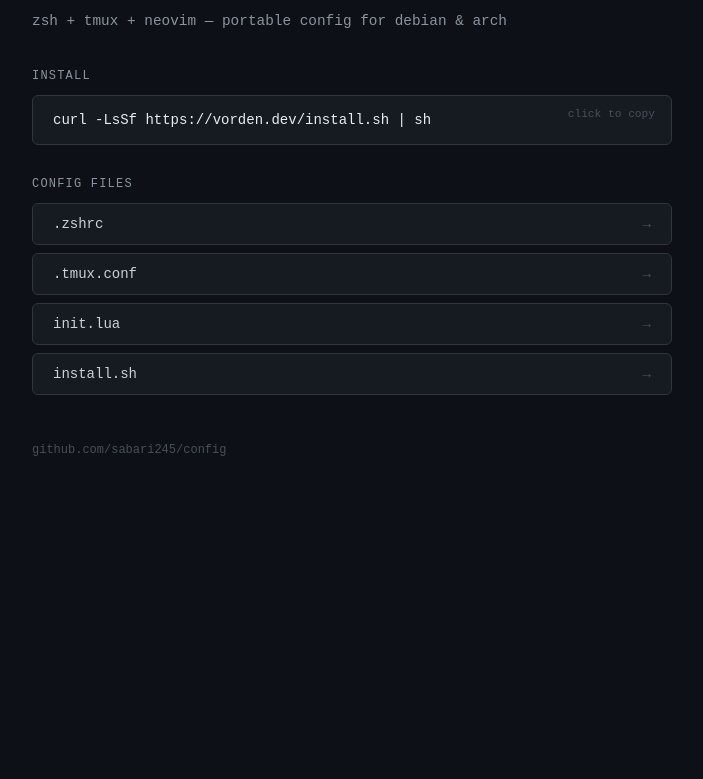
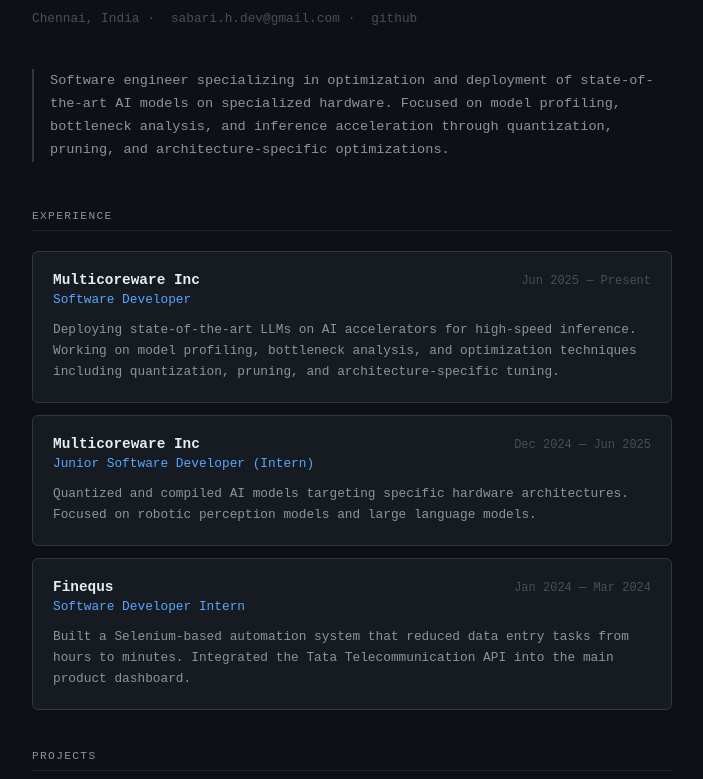
Before and after one commit to sabari245/config, a plain HTML site: page index.html in a window 1280 px wide. Shown: the part 183-962 px from the top of the page, without its empty margins (288-991 px from the left). Before the commit the page ends 800 px from the top, so only its background shows below. Drawn offline with Linux system fonts and the light colour scheme.

Commit message:
Add portfolio homepage, move dotfiles to subpage

```diff
--- a/index.html
+++ b/index.html
@@ -3,7 +3,7 @@
 <head>
     <meta charset="UTF-8">
     <meta name="viewport" content="width=device-width, initial-scale=1.0">
-    <title>vorden.dev</title>
+    <title>Sabari H</title>
     <style>
         * { margin: 0; padding: 0; box-sizing: border-box; }
         body {
@@ -11,158 +11,231 @@
             background: #0d1117;
             color: #c9d1d9;
             min-height: 100vh;
-            display: flex;
-            align-items: center;
-            justify-content: center;
             padding: 2rem;
         }
-        .container {
+        .page {
             max-width: 640px;
-            width: 100%;
+            margin: 0 auto;
+            padding-top: 2rem;
         }
+
+        /* Nav */
+        nav {
+            display: flex;
+            gap: 1.5rem;
+            margin-bottom: 3rem;
+            font-size: 0.85rem;
+        }
+        nav a {
+            color: #484f58;
+            text-decoration: none;
+            transition: color 0.2s;
+        }
+        nav a:hover, nav a.active { color: #58a6ff; }
+
+        /* Header */
+        .header { margin-bottom: 2.5rem; }
         h1 {
+            color: #e6edf3;
+            font-size: 1.6rem;
+            font-weight: 600;
+            margin-bottom: 0.35rem;
+        }
+        .title {
             color: #58a6ff;
-            font-size: 1.5rem;
-            margin-bottom: 0.5rem;
+            font-size: 0.95rem;
+            margin-bottom: 0.75rem;
         }
-        .subtitle {
+        .contact {
+            color: #484f58;
+            font-size: 0.8rem;
+            line-height: 1.6;
+        }
+        .contact a {
+            color: #484f58;
+            text-decoration: none;
+            transition: color 0.2s;
+        }
+        .contact a:hover { color: #58a6ff; }
+        .contact span { margin: 0 0.5rem; }
+
+        /* Summary */
+        .summary {
             color: #8b949e;
-            font-size: 0.9rem;
-            margin-bottom: 2.5rem;
+            font-size: 0.85rem;
+            line-height: 1.7;
+            margin-bottom: 3rem;
+            border-left: 2px solid #30363d;
+            padding-left: 1rem;
         }
-        .section {
-            margin-bottom: 2rem;
-        }
+
+        /* Sections */
+        .section { margin-bottom: 2.5rem; }
         .label {
             color: #8b949e;
-            font-size: 0.75rem;
+            font-size: 0.7rem;
             text-transform: uppercase;
-            letter-spacing: 0.1em;
-            margin-bottom: 0.75rem;
+            letter-spacing: 0.12em;
+            margin-bottom: 1.25rem;
+            padding-bottom: 0.5rem;
+            border-bottom: 1px solid #21262d;
         }
-        .code-block {
+
+        /* Experience cards */
+        .card {
             background: #161b22;
             border: 1px solid #30363d;
             border-radius: 6px;
-            padding: 1rem 1.25rem;
-            font-size: 0.875rem;
-            color: #e6edf3;
-            position: relative;
-            cursor: pointer;
+            padding: 1.25rem;
+            margin-bottom: 0.75rem;
             transition: border-color 0.2s;
         }
-        .code-block:hover {
-            border-color: #58a6ff;
-        }
-        .code-block .copy-hint {
-            position: absolute;
-            top: 0.75rem;
-            right: 1rem;
-            color: #484f58;
-            font-size: 0.7rem;
-            transition: color 0.2s;
-        }
-        .code-block:hover .copy-hint {
-            color: #58a6ff;
-        }
-        .files {
+        .card:hover { border-color: #58a6ff; }
+        .card-header {
             display: flex;
-            flex-direction: column;
+            justify-content: space-between;
+            align-items: baseline;
+            margin-bottom: 0.25rem;
+            flex-wrap: wrap;
             gap: 0.5rem;
         }
-        .file-link {
-            display: flex;
-            justify-content: space-between;
-            align-items: center;
-            background: #161b22;
-            border: 1px solid #30363d;
-            border-radius: 6px;
-            padding: 0.75rem 1.25rem;
-            color: #c9d1d9;
-            text-decoration: none;
-            font-size: 0.875rem;
-            transition: border-color 0.2s;
+        .card-company {
+            color: #e6edf3;
+            font-size: 0.9rem;
+            font-weight: 600;
         }
-        .file-link:hover {
-            border-color: #58a6ff;
-            color: #58a6ff;
-        }
-        .file-link .arrow {
-            color: #484f58;
-            transition: color 0.2s;
-        }
-        .file-link:hover .arrow {
-            color: #58a6ff;
-        }
-        .footer {
-            margin-top: 3rem;
+        .card-date {
             color: #484f58;
             font-size: 0.75rem;
+            white-space: nowrap;
         }
-        .footer a {
-            color: #484f58;
-            text-decoration: none;
+        .card-role {
+            color: #58a6ff;
+            font-size: 0.8rem;
+            margin-bottom: 0.75rem;
         }
-        .footer a:hover {
+        .card-body {
+            color: #8b949e;
+            font-size: 0.8rem;
+            line-height: 1.65;
+        }
+
+        /* Project cards */
+        .project-title {
+            color: #e6edf3;
+            font-size: 0.9rem;
+            font-weight: 600;
+            margin-bottom: 0.5rem;
+        }
+        .tag {
+            display: inline-block;
+            background: #1f2937;
             color: #58a6ff;
-        }
-        .copied {
-            color: #3fb950 !important;
+            font-size: 0.7rem;
+            padding: 0.15rem 0.5rem;
+            border-radius: 3px;
+            margin-right: 0.35rem;
+            margin-top: 0.5rem;
         }
     </style>
 </head>
 <body>
-    <div class="container">
-        <h1>~/dotfiles</h1>
-        <p class="subtitle">zsh + tmux + neovim — portable config for debian &amp; arch</p>
+    <div class="page">
+        <nav>
+            <a href="/" class="active">home</a>
+            <a href="/dotfiles.html">dotfiles</a>
+        </nav>
+
+        <div class="header">
+            <h1>Sabari H</h1>
+            <div class="title">Software Developer</div>
+            <div class="contact">
+                Chennai, India<span>&middot;</span>
+                <a href="mailto:sabari.h.dev@gmail.com">sabari.h.dev@gmail.com</a><span>&middot;</span>
+                <a href="https://github.com/sabari245">github</a>
+            </div>
+        </div>
+
+        <div class="summary">
+            Software engineer specializing in optimization and deployment of state-of-the-art AI models on specialized hardware. Focused on model profiling, bottleneck analysis, and inference acceleration through quantization, pruning, and architecture-specific optimizations.
+        </div>
 
         <div class="section">
-            <div class="label">Install</div>
-            <div class="code-block" onclick="copyCommand(this)">
-                <span>curl -LsSf https://vorden.dev/install.sh | sh</span>
-                <span class="copy-hint">click to copy</span>
+            <div class="label">Experience</div>
+
+            <div class="card">
+                <div class="card-header">
+                    <span class="card-company">Multicoreware Inc</span>
+                    <span class="card-date">Jun 2025 &mdash; Present</span>
+                </div>
+                <div class="card-role">Software Developer</div>
+                <div class="card-body">
+                    Deploying state-of-the-art LLMs on AI accelerators for high-speed inference. Working on model profiling, bottleneck analysis, and optimization techniques including quantization, pruning, and architecture-specific tuning.
+                </div>
+            </div>
+
+            <div class="card">
+                <div class="card-header">
+                    <span class="card-company">Multicoreware Inc</span>
+                    <span class="card-date">Dec 2024 &mdash; Jun 2025</span>
+                </div>
+                <div class="card-role">Junior Software Developer (Intern)</div>
+                <div class="card-body">
+                    Quantized and compiled AI models targeting specific hardware architectures. Focused on robotic perception models and large language models.
+                </div>
+            </div>
+
+            <div class="card">
+                <div class="card-header">
+                    <span class="card-company">Finequs</span>
+                    <span class="card-date">Jan 2024 &mdash; Mar 2024</span>
+                </div>
+                <div class="card-role">Software Developer Intern</div>
+                <div class="card-body">
+                    Built a Selenium-based automation system that reduced data entry tasks from hours to minutes. Integrated the Tata Telecommunication API into the main product dashboard.
+                </div>
             </div>
         </div>
 
         <div class="section">
-            <div class="label">Config files</div>
-            <div class="files">
-                <a href=".zshrc" class="file-link">
-                    <span>.zshrc</span>
-                    <span class="arrow">→</span>
-                </a>
-                <a href=".tmux.conf" class="file-link">
-                    <span>.tmux.conf</span>
-                    <span class="arrow">→</span>
-                </a>
-                <a href="init.lua" class="file-link">
-                    <span>init.lua</span>
-                    <span class="arrow">→</span>
-                </a>
-                <a href="install.sh" class="file-link">
-                    <span>install.sh</span>
-                    <span class="arrow">→</span>
-                </a>
+            <div class="label">Projects</div>
+
+            <div class="card">
+                <div class="project-title">Heavy Hitter Oracle in vLLM</div>
+                <div class="card-body">
+                    Implemented Heavy Hitter Oracle, a dynamic sparse KV-cache mechanism, in the vLLM inference engine. Achieved 20&ndash;30% speedup at equivalent sparsity levels by selectively retaining high-attention keys during decoding.
+                    <div>
+                        <span class="tag">vLLM</span>
+                        <span class="tag">LLM Inference</span>
+                        <span class="tag">Sparse Attention</span>
+                    </div>
+                </div>
+            </div>
+
+            <div class="card">
+                <div class="project-title">Decentralized EHR System</div>
+                <div class="card-body">
+                    Blockchain-based electronic health records system built during the PLI Hackathon at Sathyabama Institute of Technology. Won 50k XDC tokens in rewards.
+                    <div>
+                        <span class="tag">Blockchain</span>
+                        <span class="tag">XDC</span>
+                        <span class="tag">Hackathon</span>
+                    </div>
+                </div>
+            </div>
+
+            <div class="card">
+                <div class="project-title">Decentralized VPN</div>
+                <div class="card-body">
+                    Designed a decentralized VPN system where users act as relay nodes, earning incentives while providing privacy to participants across the network.
+                    <div>
+                        <span class="tag">Networking</span>
+                        <span class="tag">P2P</span>
+                        <span class="tag">Privacy</span>
+                    </div>
+                </div>
             </div>
         </div>
-
-        <div class="footer">
-            <a href="https://github.com/sabari245/config">github.com/sabari245/config</a>
-        </div>
     </div>
-
-    <script>
-        function copyCommand(el) {
-            const text = el.querySelector('span').textContent;
-            navigator.clipboard.writeText(text);
-            const hint = el.querySelector('.copy-hint');
-            hint.textContent = 'copied!';
-            hint.classList.add('copied');
-            setTimeout(() => {
-                hint.textContent = 'click to copy';
-                hint.classList.remove('copied');
-            }, 2000);
-        }
-    </script>
 </body>
 </html>
```
Also changed, not shown: dotfiles.html (added, +149 -0 lines).
